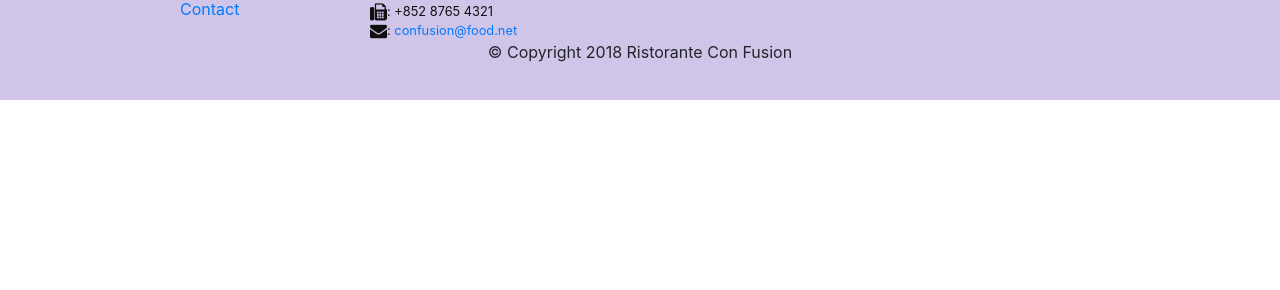
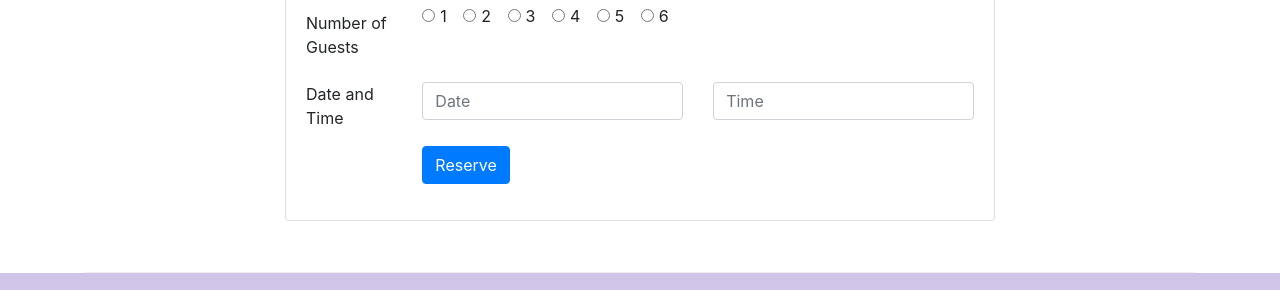
Before and after one commit to wpereira2017/bootstrap, a website: page index.html in a window 1280 px wide. Shown: the part 1661-1951 px from the top of the page. Before the commit the page ends 1761 px from the top, so only its background shows below. Drawn offline with nearby package versions, Linux system fonts and the light colour scheme.

Commit message:
Assigment 2

```diff
--- a/index.html
+++ b/index.html
@@ -38,8 +38,11 @@
                     <h1>Ristorante con Fusion</h1>
                     <p>We take inspiration from the World's best cuisines, and create a unique fusion experience. Our lipsmacking creations will tickle your culinary senses!</p>
                 </div>
-                <div class="col-12 col-sm align-self-center">
-                    <img src="img/logo.png" class="img-fluid">
+                <div class="col-12 col-sm-2 offset-sm-1 align-self-center" style="margin-bottom: 20px;">
+                    <img src="img/logo.png" class="img-fluid ">
+                </div>
+                <div class="col-12 col-sm-3 col-lg-2 offset-lg-1 align-self-center">
+                    <button type="button" class="btn btn-sm btn-warning btn-block "><a href="#frm1" style="text-decoration: none; color:black"> Reserve Table</a></button>
                 </div>
             </div>
         </div>
@@ -54,7 +57,7 @@
                 <div class="media">
                     <img class="d-flex mr-3 img-thumbnail align-self-center" src="img/uthappizza.png" alt="Uthappizza">
                     <div class="media-body">
-                        <h2 class="mt-0">Uthappizza<span class="badge badge-danger">HOT</span><span class="badge badge-pill badge-secondary">$4.99</span></h2>
+                        <h2 class="mt-0">Uthappizza <span class="badge badge-danger">HOT</span> <span class="badge badge-pill badge-secondary">$4.99</span></h2>
                         <p class="d-none d-sm-block">A unique combination of Indian Uthappam (pancake) and
                             Italian pizza, topped with Cerignola olives, ripe vine
                             cherry tomatoes, Vidalia onion, Guntur chillies and
@@ -69,8 +72,13 @@
                 <h3>This Month's Promotions</h3>
             </div>
             <div class="col col-sm col-md">
-                <h2>Weekend Grand Buffet</h2>
-                <p>Featuring mouthwatering combinations with a choice of five different salads, six enticing appetizers, six main entrees and five choicest desserts. Free flowing bubbly and soft drinks. All for just $19.99 per person </p>
+                <div class="media">
+                    <div class="media-body">
+                        <h2 class="mt-0">Weekend Grand Buffet <span class="badge badge-danger">NEW</span></h2>
+                        <p>Featuring mouthwatering combinations with a choice of five different salads, six enticing appetizers, six main entrees and five choicest desserts. Free flowing bubbly and soft drinks. All for just $19.99 per person </p>
+                    </div>
+                    <img class="d-flex ml-3 img-thumbnail align-self-center" src="img/buffet.png" alt="Promotion">
+                </div>
             </div>
         </div>
 
@@ -89,6 +97,65 @@
                             whos-who in the culinary world, he specializes in
                             creating mouthwatering Indo-Italian fusion experiences.
                         </p>
+                    </div>
+                </div>
+            </div>
+        </div>
+
+        <div class="row row-content align-items-center">
+            <div class="col-sm-8 offset-sm-2">
+                <div class="card">
+                    <h3 class="card-header bg-warning text-white">Reserve a Table</h3>
+                    <div class="card-body" id="frm1">
+                        <form action="submit">
+                            <div class="form-group row">
+                                <div class="col-sm-2">
+                                    <label class="col-form-label">Number of Guests</label>
+                                </div>
+                                <div class="col-sm-10">
+                                    <div class="form-check form-check-inline">
+                                        <input class="form-check-input" type="radio" name="inlineRadioOptions" id="inlineRadio1" value="option1">
+                                        <label class="form-check-label" for="inlineRadio1">1</label>
+                                    </div>
+                                    <div class="form-check form-check-inline">
+                                        <input class="form-check-input" type="radio" name="inlineRadioOptions" id="inlineRadio2" value="option2">
+                                        <label class="form-check-label" for="inlineRadio2">2</label>
+                                    </div>
+                                    <div class="form-check form-check-inline">
+                                        <input class="form-check-input" type="radio" name="inlineRadioOptions" id="inlineRadio3" value="option3">
+                                        <label class="form-check-label" for="inlineRadio3">3</label>
+                                    </div>
+                                    <div class="form-check form-check-inline">
+                                        <input class="form-check-input" type="radio" name="inlineRadioOptions" id="inlineRadio4" value="option4">
+                                        <label class="form-check-label" for="inlineRadio4">4</label>
+                                    </div>
+                                    <div class="form-check form-check-inline">
+                                        <input class="form-check-input" type="radio" name="inlineRadioOptions" id="inlineRadio5" value="option5">
+                                        <label class="form-check-label" for="inlineRadio5">5</label>
+                                    </div>
+                                    <div class="form-check form-check-inline">
+                                        <input class="form-check-input" type="radio" name="inlineRadioOptions" id="inlineRadio6" value="option6">
+                                        <label class="form-check-label" for="inlineRadio6">6</label>
+                                    </div>
+                                </div>
+                            </div>
+                            <div class="form-group row">
+                                <div class="col-sm-2">
+                                    <label class="form-check-label" for="date">Date and Time</label>
+                                </div>
+                                <div class="col-sm-5">
+                                    <input type="text" class="form-control" id="date" name="date" placeholder="Date">
+                                </div>
+                                <div class="col-sm-5">
+                                    <input type="text" class="form-control" id="time" name="time" placeholder="Time">
+                                </div>
+                            </div>
+                            <div class="form-group row">
+                                <div class="offset-sm-2 col-sm-10">
+                                    <button type="submit" class="btn btn-primary">Reserve</button>
+                                </div>
+                            </div>
+                        </form>
                     </div>
                 </div>
             </div>
```
